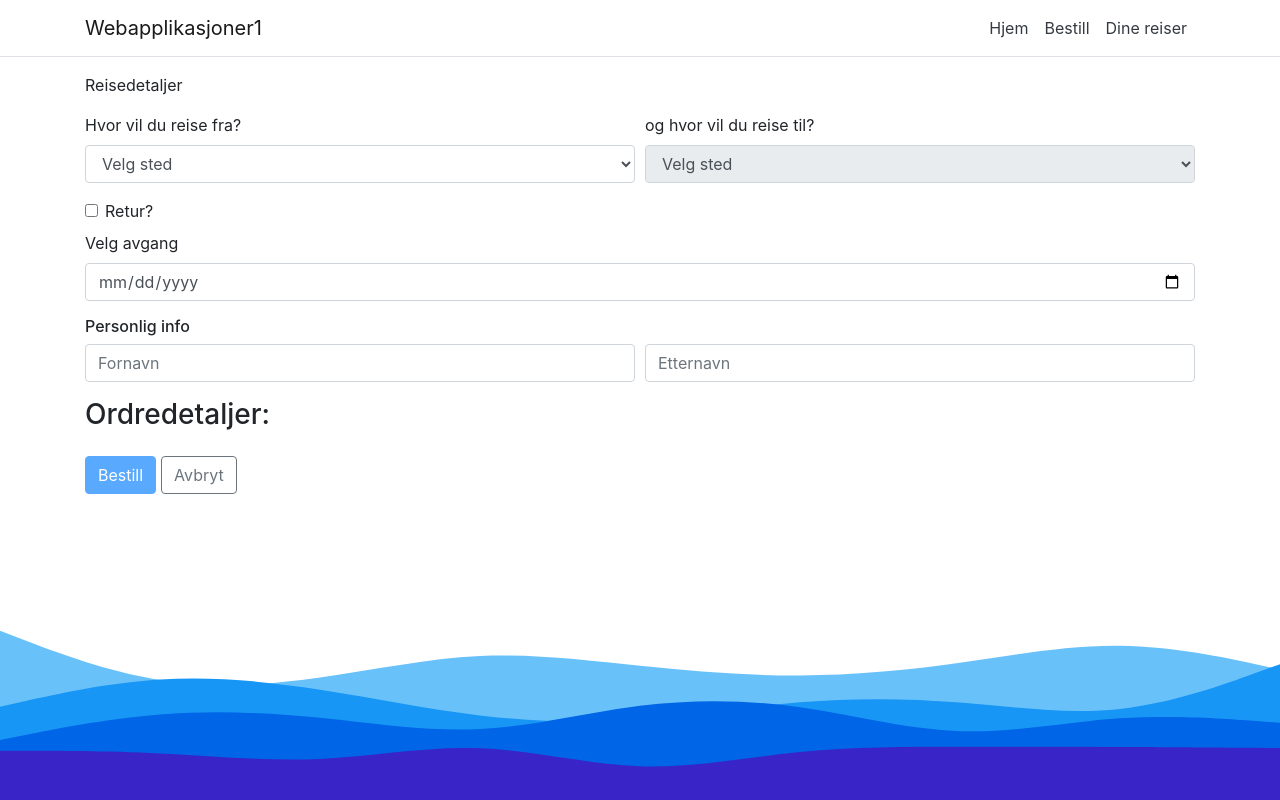
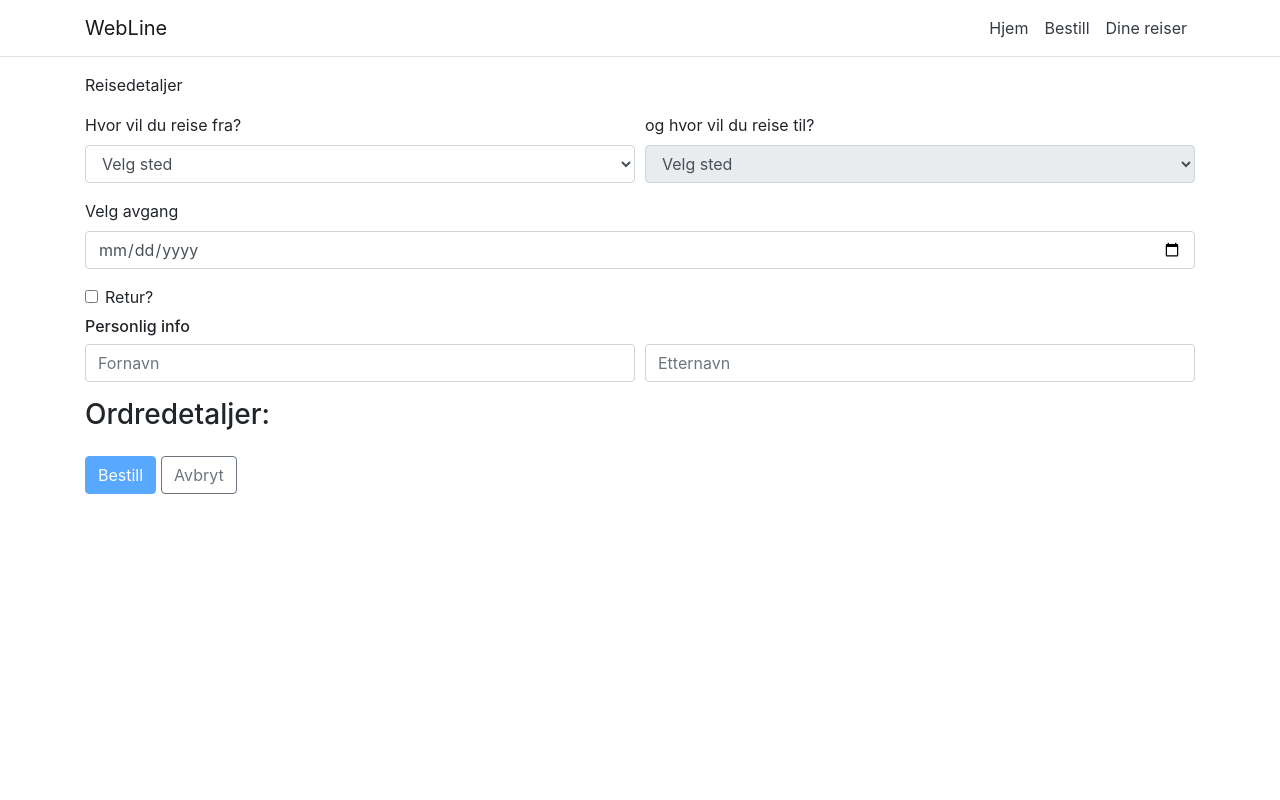
Before and after one commit to eirikhaugstulen/Webapplikasjoner1, a React (Create React App) app in the folder Webapplikasjoner1/ClientApp/: page /bestill in a window 1280 px wide. Built offline with nearby package versions, Linux system fonts and the light colour scheme.

Commit message:
Validering & kvittering

```diff
--- a/Webapplikasjoner1/ClientApp/src/App.js
+++ b/Webapplikasjoner1/ClientApp/src/App.js
@@ -4,6 +4,7 @@ import { Layout } from './components/Layout';
 import { Home } from './Pages/Home';
 import { Reiser } from "./Pages/Reiser";
 import { Bestilling } from "./Pages/Bestilling";
+import { Kvittering } from "./Pages/Kvittering";
 
 
 export default class App extends Component {
@@ -15,6 +16,7 @@ export default class App extends Component {
         <Route exact path='/' component={Home} />
         <Route path={'/reiser'} component={Reiser} />
         <Route path={'/bestill'} component={Bestilling} />
+        <Route path={'/kvittering'} component={Kvittering} />
       </Layout>
     );
   }
--- a/Webapplikasjoner1/ClientApp/src/Pages/Bestilling.js
+++ b/Webapplikasjoner1/ClientApp/src/Pages/Bestilling.js
@@ -1,5 +1,5 @@
 import React, {useEffect, useState} from "react";
-import {Button, Col, Form, FormGroup, Input, Label, Row} from "reactstrap";
+import {Button, Col, Form, FormFeedback, FormGroup, Input, Label, Row} from "reactstrap";
 import {StrekningsVelger} from "../components/BestillForm/StrekningsVelger";
 import {useBestillingsForm} from "./hooks/useBestillingsForm";
 import history from "../history";
@@ -8,15 +8,27 @@ import history from "../history";
 const reiselokasjoner = [
     {
         id: 1,
+        displayName: 'Oslo',
+    },
+    {
+        id: 2,
+        displayName: 'Kristiansand',
+    },
+    {
+        id: 3,
+        displayName: 'Stavanger',
+    },
+    {
+        id: 4,
         displayName: 'Bergen',
     },
     {
-        id: 2,
-        displayName: 'Langesund',
+        id: 5,
+        displayName: 'Ålesund',
     },
     {
-        id: 3,
-        displayName: 'Kristiansand',
+        id: 6,
+        displayName: 'Trondheim',
     }
 ]
 
@@ -67,21 +79,26 @@ export const Bestilling = () => {
 
             <Row form>
                 <Col md={12}>
-                    <FormGroup check>
-                        <Input type={'checkbox'} onChange={() => changeRetur()} />
-                        <Label>Retur?</Label>
+                    <FormGroup>
+                        <Label>Velg avgang</Label>
+                        <Input
+                            type={'date'}
+                            onChange={e => {
+                                updateIsTouched('fraDato')
+                                fraDatoState.setFraDato(e.target.value)
+                            }}
+                            invalid={isTouched.fraDato && !fraDatoState.valid}
+                        />
+                        <FormFeedback>Avreise må være fram i tid</FormFeedback>
                     </FormGroup>
                 </Col>
             </Row>
 
             <Row form>
                 <Col md={12}>
-                    <FormGroup>
-                        <Label>Velg avgang</Label>
-                        <Input
-                            type={'date'}
-                            onChange={e => fraDatoState.setFraDato(e.target.value)}
-                        />
+                    <FormGroup check>
+                        <Input type={'checkbox'} onChange={() => changeRetur()} />
+                        <Label>Retur?</Label>
                     </FormGroup>
                 </Col>
             </Row>
@@ -90,12 +107,16 @@ export const Bestilling = () => {
                 <Row form>
                     <Col md={12}>
                         <FormGroup>
-                            <Label>Velg retur</Label>
+                            <Label>Velg returdato</Label>
                             <Input
                                 type={'date'}
-                                disabled={!returState.retur}
-                                onChange={e => tilDatoState.setTilDato(e.target.value)}
+                                onChange={e => {
+                                    updateIsTouched('tilDato')
+                                    tilDatoState.setTilDato(e.target.value)
+                                }}
+                                invalid={isTouched.tilDato && !tilDatoState.valid}
                             />
+                            <FormFeedback>Dato kan ikke være før avreise</FormFeedback>
                         </FormGroup>
                     </Col>
                 </Row>
@@ -115,7 +136,9 @@ export const Bestilling = () => {
                                 fornavnState.setFornavn(e.target.value)
                             }}
                             placeholder={'Fornavn'}
+                            invalid={isTouched.fornavn && !fornavnState.valid}
                         />
+                        <FormFeedback>Vennligst skriv inn et gyldig fornavn</FormFeedback>
                     </FormGroup>
                 </Col>
                 <Col md={6}>
@@ -127,7 +150,9 @@ export const Bestilling = () => {
                                 etternavnState.setEtternavn(e.target.value)
                             }}
                             placeholder={'Etternavn'}
+                            invalid={isTouched.etternavn && !etternavnState.valid}
                         />
+                        <FormFeedback>Vennligst skriv inn et gyldig etternavn</FormFeedback>
                     </FormGroup>
                 </Col>
             </Row>
--- /dev/null
+++ b/Webapplikasjoner1/ClientApp/src/Pages/Kvittering.js
@@ -0,0 +1,33 @@
+import React, {useEffect, useState} from "react";
+import {useLocation} from "react-router-dom";
+import axios from "axios";
+
+const useQuery = () => {
+    return new URLSearchParams(useLocation().search);
+}
+
+const fetchEnkeltbillettData = async (id) => {
+    return axios.get('/Billett/HentEn', {
+        params: {
+            id
+        }
+    });
+}
+
+export const Kvittering = () => {
+    const [billett, setBillett] = useState();
+    const id = useQuery().get('id')
+
+    useEffect(() => {
+        fetchEnkeltbillettData(id)
+            .then(res => setBillett(res.data))
+            .catch(e => console.log(e))
+    }, [])
+
+    return (
+        <>
+            <h3>Takk for ditt kjøp!</h3>
+            {JSON.stringify(billett)}
+        </>
+    )
+}
--- a/Webapplikasjoner1/ClientApp/src/Pages/Reiser.js
+++ b/Webapplikasjoner1/ClientApp/src/Pages/Reiser.js
@@ -1,7 +1,8 @@
 import React, {useEffect, useState} from "react";
-import {Badge, Table} from "reactstrap";
+import {Badge, Button, Table} from "reactstrap";
 import axios from "axios";
 import {StatusBadge} from "../components/StatusBadge";
+import history from "../history";
 
 const fetchBilletter = async() => {
     const res = await axios('/Billett/hentalle');
@@ -26,6 +27,7 @@ export const Reiser = () => {
             .filter(billett => billett.dato)
             .map(billett => {
                 billett.dato = convertDate(billett.dato)
+                billett.returDato = convertDate(billett.returDato)
                 billett.status = billett.dato > new Date().setHours(1)
                 return billett;
             })
@@ -37,27 +39,28 @@ export const Reiser = () => {
     const convertDate = (dateStr) => new Date(Date.parse(dateStr));
 
     return (
-        <div className={'bg-white shadow-sm'}>
+        <div className={'bg-white'}>
             <h2 className={'my-4'}>Dine reiser</h2>
-            <Table className={'table table-hover '}>
+            <Table className={'table table-hover border'}>
                 <thead className={"thead-light"}>
                 <tr>
                     <th>Status</th>
-                    <th>Bestilt</th>
+                    <th>Avreisedato</th>
                     <th>Navn</th>
                     <th>Strekning</th>
+                    <th>Retur</th>
+                    <th>Returdato</th>
                     <th>Pris</th>
-                    <th>Antall</th>
+                    <th>Kvittering</th>
 
                 </tr>
                 </thead>
                 <tbody>
                 {billetter && billetter.map(b=>
-                        <tr>
+                    <tr key={b.id}>
                         <StatusBadge active={b?.status} />
                         <td>
                             {b.dato?.toLocaleDateString()}
-                                {/*{b.dato}*/}
                         </td>
                         <td>
                             {b.fornavn} {b.etternavn}
@@ -66,14 +69,24 @@ export const Reiser = () => {
                             {b.fraSted} - {b.tilSted}
                         </td>
                         <td>
+                            {b.retur ? 'Ja' : 'Nei'}
+                        </td>
+                        <td>
+                            {b.retur && b.returDato.toLocaleDateString()}
+                        </td>
+                        <td>
                             {b.pris},-
                         </td>
                         <td>
-                                {b.antall}
+                            <Button
+                                size={'sm'}
+                                onClick={() => history.push(`/kvittering?id=${b.id}`)}
+                            >
+                                Se kvittering
+                            </Button>
                         </td>
                     </tr>
-                    )
-                }
+                )}
                 </tbody>
             </Table>
         </div>
--- a/Webapplikasjoner1/ClientApp/src/Pages/hooks/useBestillingsForm.js
+++ b/Webapplikasjoner1/ClientApp/src/Pages/hooks/useBestillingsForm.js
@@ -32,19 +32,19 @@ export const useBestillingsForm = () => {
     }, [ankomststed, isTouched])
 
     const fraDatoValid = useMemo(() => {
-        return !!(fraDato)
+        return !!(fraDato && new Date(Date.parse(fraDato)) > new Date().setHours(1));
     }, [fraDato])
 
     const tilDatoValid = useMemo(() => {
-        return !!(retur && tilDato)
+        return !!(retur && tilDato && (new Date(Date.parse(tilDato)) > new Date(Date.parse(fraDato))))
     }, [tilDato, retur])
 
     const fornavnValid = useMemo(() => {
-        return !!(isTouched?.fornavn && fornavn && fornavn !== '')
+        return !!(isTouched?.fornavn && fornavn && /^[a-zA-Z ]{2,20}$/.test(fornavn))
     }, [isTouched, fornavn])
 
     const etternavnValid = useMemo(() => {
-        return !!(isTouched?.etternavn && etternavn && etternavn !== '')
+        return !!(isTouched?.etternavn && etternavn && /^[a-zA-Z ]{2,20}$/.test(etternavn))
     }, [isTouched, etternavn])
 
     const valid = useMemo(() => {
@@ -59,9 +59,6 @@ export const useBestillingsForm = () => {
     }, [avgangsstedValid, ankomststedValid, fraDatoValid, tilDatoValid, retur, fornavnValid, etternavnValid]);
 
     const handleSubmit = async () => {
-        if (retur) {
-
-        } else {
         setSubmitting(prevState => !prevState);
         axios.post('/Billett/Lagre', qs.stringify({
             TilSted: ankomststed,
@@ -69,7 +66,9 @@ export const useBestillingsForm = () => {
             Fornavn: fornavn,
             Etternavn: etternavn,
             Dato: fraDato,
-                Antall: 3,
+            Retur: retur,
+            returDato: tilDato,
+            Pris: pris,
         }), {
             headers: {
                 'Content-Type': 'application/x-www-form-urlencoded'
@@ -77,7 +76,6 @@ export const useBestillingsForm = () => {
         })
             .then(() => history.push('/reiser'))
             .catch(e => console.log(e))
-        }
     }
 
     return [
--- a/Webapplikasjoner1/ClientApp/src/components/Layout.js
+++ b/Webapplikasjoner1/ClientApp/src/components/Layout.js
@@ -1,19 +1,9 @@
 import React, { Component } from 'react';
 import { Container } from 'reactstrap';
 import { NavMenu } from './NavMenu';
-import bakgrunn from '../Media/bakgrunn.svg'
-
-const styles = {
-    width: '100%',
-    zIndex: -3,
-    aspectRatio: '960/250',
-    position: 'fixed',
-    bottom: 0,
-}
 
 export class Layout extends Component {
   static displayName = Layout.name;
-
 
   render () {
     return (
@@ -22,7 +12,6 @@ export class Layout extends Component {
         <Container>
           {this.props.children}
         </Container>
-        <img src={bakgrunn} alt={'Bakgrunn'} style={styles} />
       </div>
     );
   }
--- a/Webapplikasjoner1/ClientApp/src/components/NavMenu.js
+++ b/Webapplikasjoner1/ClientApp/src/components/NavMenu.js
@@ -25,7 +25,7 @@ export class NavMenu extends Component {
       <header>
         <Navbar className="navbar-expand-sm navbar-toggleable-sm ng-white border-bottom box-shadow mb-3" light>
           <Container>
-            <NavbarBrand tag={Link} to="/">Webapplikasjoner1</NavbarBrand>
+            <NavbarBrand tag={Link} to="/">WebLine</NavbarBrand>
             <NavbarToggler onClick={this.toggleNavbar} className="mr-2" />
             <Collapse className="d-sm-inline-flex flex-sm-row-reverse" isOpen={!this.state.collapsed} navbar>
               <ul className="navbar-nav flex-grow">
```
Lines whose indentation alone changed are shown as unchanged.
